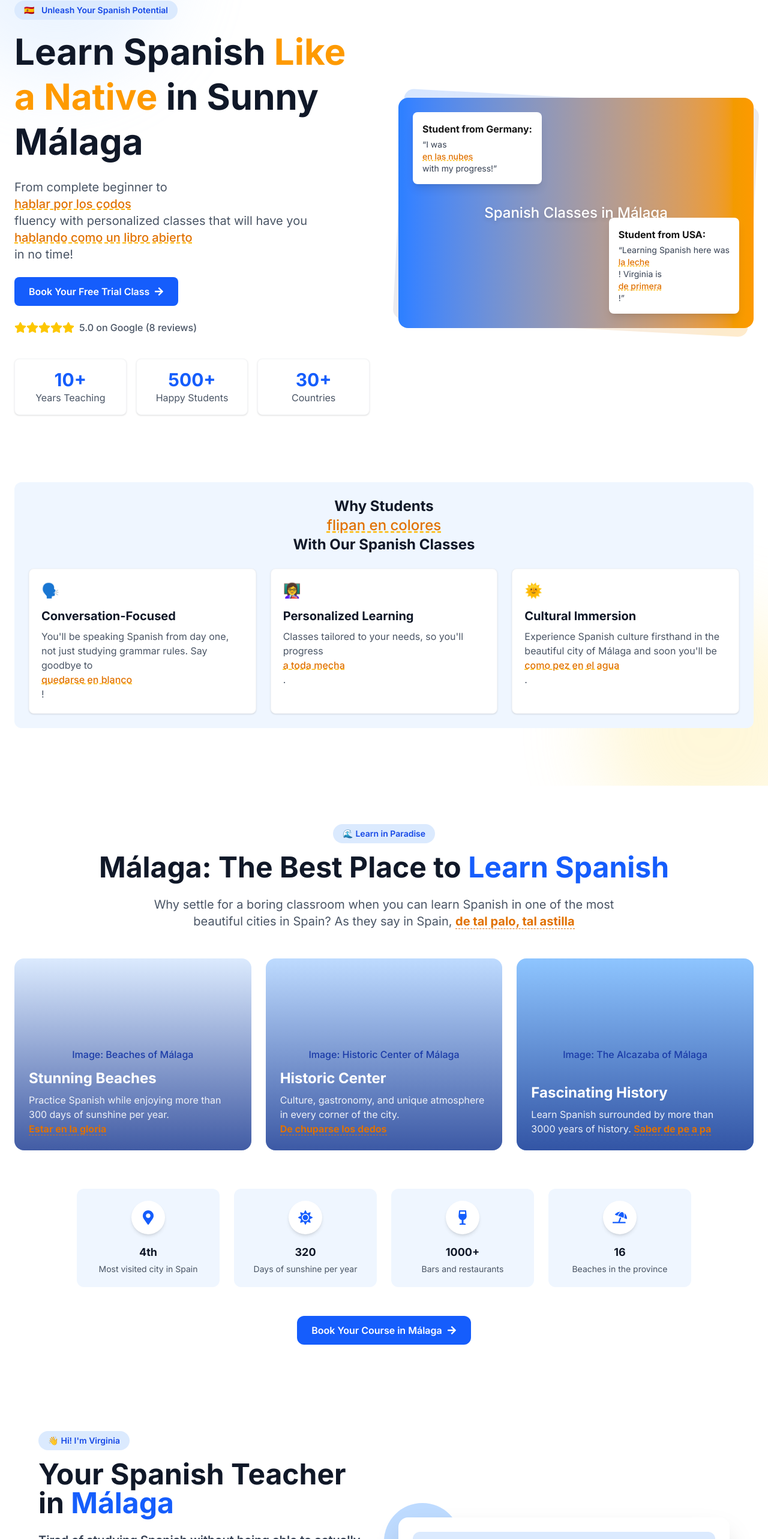
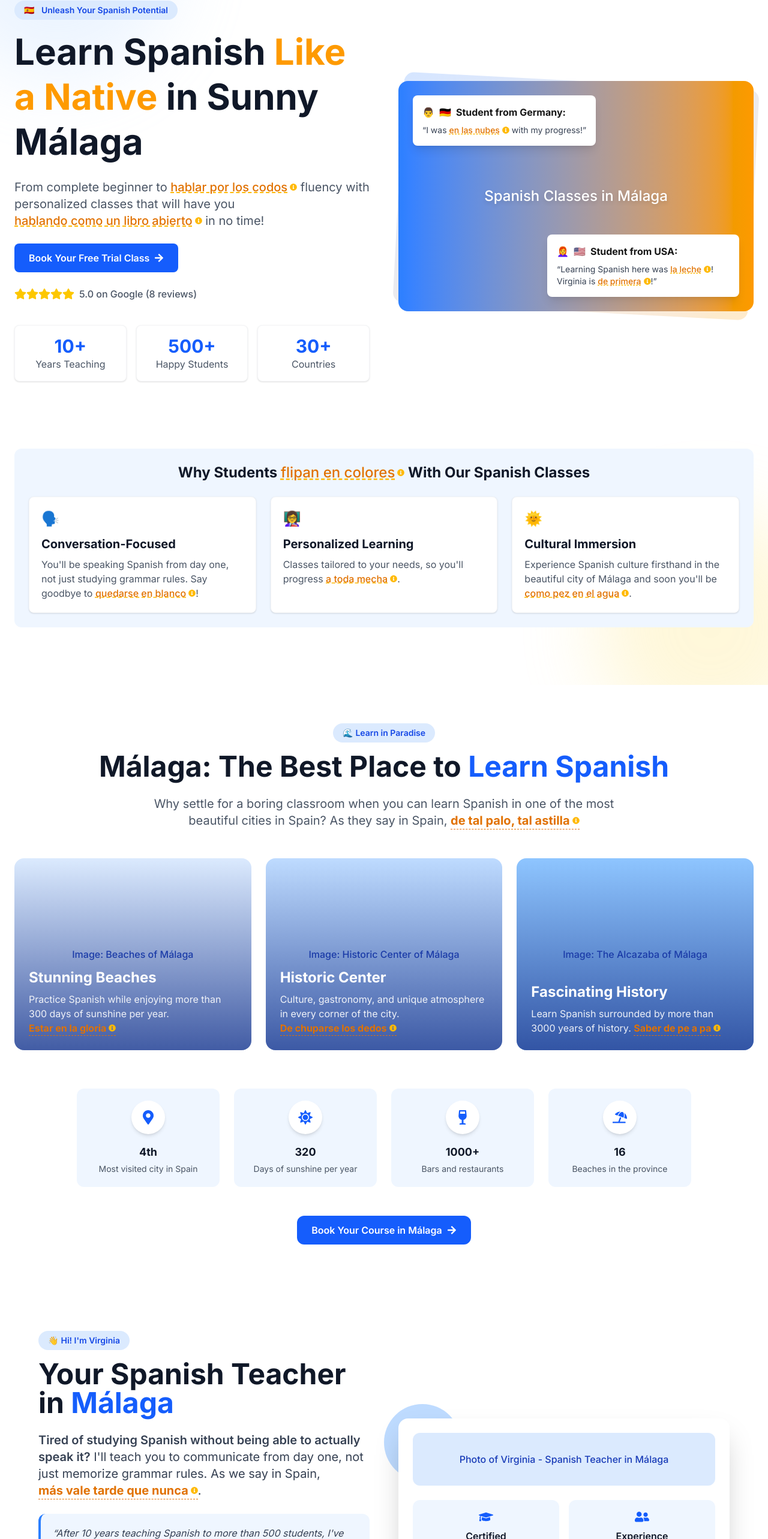
Before and after one commit to alejandroramirezj/spanish-classes-malaga, a Next.js app: page / in a window 1280 px wide. Shown: the part 159-2725 px from the top of the page at 60% size. Built offline with nearby package versions, Linux system fonts and the light colour scheme.

Commit message:
update web

```diff
--- a/src/app/components/About.tsx
+++ b/src/app/components/About.tsx
@@ -1,7 +1,8 @@
 'use client';
 
+import { useState } from 'react';
 import { motion } from 'framer-motion';
-import { FaCheckCircle, FaGraduationCap, FaUserFriends, FaComment, FaArrowRight } from 'react-icons/fa';
+import { FaCheckCircle, FaGraduationCap, FaUserFriends, FaComment, FaArrowRight, FaInfoCircle } from 'react-icons/fa';
 import Link from 'next/link';
 
 // Interface for Spanish expressions
@@ -12,18 +13,41 @@ interface SpanishExpressionProps {
 }
 
 // Component for Spanish expressions with tooltips
-const SpanishExpression = ({ phrase, literal, meaning }: SpanishExpressionProps) => (
-  <div className="relative group inline-block">
-    <span className="font-bold text-amber-600 dark:text-amber-400 cursor-help border-b border-dashed border-amber-600 dark:border-amber-400">
+const SpanishExpression = ({ phrase, literal, meaning }: SpanishExpressionProps) => {
+  const [showTooltip, setShowTooltip] = useState(false);
+
+  return (
+    <div className="relative inline-block">
+      <span
+        className="font-bold text-amber-600 dark:text-amber-400 cursor-pointer border-b border-dashed border-amber-600 dark:border-amber-400 flex items-center gap-1"
+        onClick={() => setShowTooltip(!showTooltip)}
+        onMouseEnter={() => setShowTooltip(true)}
+        onMouseLeave={() => setShowTooltip(false)}
+      >
         {phrase}
+        <FaInfoCircle className="text-xs text-amber-400" />
       </span>
-    <div className="absolute bottom-full left-1/2 -translate-x-1/2 mb-2 w-64 p-3 bg-white dark:bg-gray-800 rounded shadow-lg text-sm opacity-0 invisible group-hover:opacity-100 group-hover:visible transition-all z-50 border border-amber-200 dark:border-amber-800">
+      {showTooltip && (
+        <div className="absolute bottom-full left-1/2 -translate-x-1/2 mb-2 w-64 p-3 bg-white dark:bg-gray-800 rounded shadow-lg text-sm z-50 border border-amber-200 dark:border-amber-800">
+          <div className="relative">
             <p className="font-bold text-amber-600 dark:text-amber-400">{phrase}</p>
             <p className="text-gray-500 italic">Literal: &ldquo;{literal}&rdquo;</p>
             <p className="text-gray-700 dark:text-gray-300">Means: &ldquo;{meaning}&rdquo;</p>
+            <button
+              onClick={(e) => {
+                e.stopPropagation();
+                setShowTooltip(false);
+              }}
+              className="absolute -top-1 -right-1 text-gray-400 hover:text-gray-600 dark:hover:text-gray-200 text-xs"
+            >
+              ✕
+            </button>
           </div>
         </div>
+      )}
+    </div>
   );
+};
 
 const About = () => {
   return (
--- a/src/app/components/Footer.tsx
+++ b/src/app/components/Footer.tsx
@@ -1,7 +1,8 @@
 'use client';
 
+import { useState } from 'react';
 import Link from 'next/link';
-import { FaFacebook, FaInstagram, FaTwitter, FaWhatsapp, FaEnvelope, FaMapMarkerAlt, FaArrowUp } from 'react-icons/fa';
+import { FaFacebook, FaInstagram, FaTwitter, FaWhatsapp, FaEnvelope, FaMapMarkerAlt, FaArrowUp, FaInfoCircle } from 'react-icons/fa';
 
 // Interface for Spanish expressions
 interface SpanishExpressionProps {
@@ -11,18 +12,41 @@ interface SpanishExpressionProps {
 }
 
 // Component for Spanish expressions with tooltips
-const SpanishExpression = ({ phrase, literal, meaning }: SpanishExpressionProps) => (
-  <div className="relative group inline-block">
-    <span className="cursor-help text-amber-300 dark:text-amber-300 font-bold border-b border-dashed border-amber-300">
+const SpanishExpression = ({ phrase, literal, meaning }: SpanishExpressionProps) => {
+  const [showTooltip, setShowTooltip] = useState(false);
+
+  return (
+    <div className="relative inline-block">
+      <span
+        className="cursor-pointer text-amber-300 dark:text-amber-300 font-bold border-b border-dashed border-amber-300 flex items-center gap-1"
+        onClick={() => setShowTooltip(!showTooltip)}
+        onMouseEnter={() => setShowTooltip(true)}
+        onMouseLeave={() => setShowTooltip(false)}
+      >
         {phrase}
+        <FaInfoCircle className="text-xs text-amber-300" />
       </span>
-    <div className="absolute bottom-full left-1/2 -translate-x-1/2 mb-2 w-64 p-3 bg-blue-950 rounded shadow-lg text-sm opacity-0 invisible group-hover:opacity-100 group-hover:visible transition-all z-50 border border-blue-700">
+      {showTooltip && (
+        <div className="absolute bottom-full left-1/2 -translate-x-1/2 mb-2 w-64 p-3 bg-blue-950 rounded shadow-lg text-sm z-50 border border-blue-700">
+          <div className="relative">
             <p className="font-bold text-amber-300">{phrase}</p>
             <p className="text-gray-300 italic">Literal: &ldquo;{literal}&rdquo;</p>
             <p className="text-gray-300">Means: &ldquo;{meaning}&rdquo;</p>
+            <button
+              onClick={(e) => {
+                e.stopPropagation();
+                setShowTooltip(false);
+              }}
+              className="absolute -top-1 -right-1 text-gray-400 hover:text-gray-300 text-xs"
+            >
+              ✕
+            </button>
           </div>
         </div>
+      )}
+    </div>
   );
+};
 
 const Footer = () => {
   const currentYear = new Date().getFullYear();
--- a/src/app/components/Hero.tsx
+++ b/src/app/components/Hero.tsx
@@ -1,8 +1,9 @@
 'use client';
 
 import { motion } from 'framer-motion';
-import { FaArrowRight, FaStar } from 'react-icons/fa';
+import { FaArrowRight, FaStar, FaInfoCircle } from 'react-icons/fa';
 import Link from 'next/link';
+import { useState } from 'react';
 
 interface SpanishExpressionProps {
   expression: string;
@@ -10,18 +11,45 @@ interface SpanishExpressionProps {
   meaning: string;
 }
 
-const SpanishExpression = ({ expression, literal, meaning }: SpanishExpressionProps) => (
-  <div className="relative group">
-    <span className="underline decoration-dashed decoration-amber-400 cursor-help font-medium text-amber-600 dark:text-amber-400">
+const SpanishExpression = ({ expression, literal, meaning }: SpanishExpressionProps) => {
+  const [showTooltip, setShowTooltip] = useState(false);
+
+  const toggleTooltip = () => {
+    setShowTooltip(!showTooltip);
+  };
+
+  return (
+    <div className="relative inline-block">
+      <span
+        className="underline decoration-dashed decoration-amber-400 cursor-pointer font-medium text-amber-600 dark:text-amber-400 flex items-center gap-1"
+        onClick={toggleTooltip}
+        onMouseEnter={() => setShowTooltip(true)}
+        onMouseLeave={() => setShowTooltip(false)}
+      >
         {expression}
+        <FaInfoCircle className="text-xs text-amber-400" />
       </span>
-    <div className="absolute bottom-full left-1/2 -translate-x-1/2 mb-2 w-64 p-3 bg-white dark:bg-gray-800 rounded shadow-lg text-sm opacity-0 invisible group-hover:opacity-100 group-hover:visible transition-all z-50 border border-amber-200 dark:border-amber-800">
+      {showTooltip && (
+        <div className="absolute bottom-full left-1/2 -translate-x-1/2 mb-2 w-64 p-3 bg-white dark:bg-gray-800 rounded shadow-lg text-sm z-50 border border-amber-200 dark:border-amber-800">
+          <div className="relative">
             <p className="font-bold text-amber-600 dark:text-amber-400">{expression}</p>
             <p className="text-gray-500 italic">Literal: &ldquo;{literal}&rdquo;</p>
             <p className="text-gray-700 dark:text-gray-300">Really means: &ldquo;{meaning}&rdquo;</p>
+            <button
+              onClick={(e) => {
+                e.stopPropagation();
+                setShowTooltip(false);
+              }}
+              className="absolute -top-1 -right-1 text-gray-400 hover:text-gray-600 dark:hover:text-gray-200 text-xs"
+            >
+              ✕
+            </button>
           </div>
         </div>
+      )}
+    </div>
   );
+};
 
 const Hero = () => {
   return (
@@ -115,17 +143,25 @@ const Hero = () => {
                 <div className="absolute inset-0 opacity-20 bg-pattern"></div>
                 <span className="text-white text-2xl font-medium drop-shadow-md">Spanish Classes in Málaga</span>
 
-                {/* First testimonial bubble */}
+                {/* First testimonial bubble - Student from USA */}
                 <div className="absolute bottom-6 right-6 bg-white dark:bg-gray-800 p-4 rounded-lg shadow-lg max-w-xs transform transition-transform hover:scale-105">
-                  <p className="font-bold mb-1">Student from USA:</p>
+                  <p className="font-bold mb-2 flex items-center gap-2">
+                    <span>👩‍🦰</span>
+                    <span>🇺🇸</span>
+                    <span>Student from USA:</span>
+                  </p>
                   <p className="text-gray-700 dark:text-gray-300 text-sm">
                     &ldquo;Learning Spanish here was <SpanishExpression expression="la leche" literal="the milk" meaning="awesome/amazing" />! Virginia is <SpanishExpression expression="de primera" literal="of first" meaning="top-notch/excellent" />!&rdquo;
                   </p>
                 </div>
 
-                {/* Second testimonial bubble */}
+                {/* Second testimonial bubble - Student from Germany */}
                 <div className="absolute top-6 left-6 bg-white dark:bg-gray-800 p-4 rounded-lg shadow-lg max-w-xs transform transition-transform hover:scale-105">
-                  <p className="font-bold mb-1">Student from Germany:</p>
+                  <p className="font-bold mb-2 flex items-center gap-2">
+                    <span>👨</span>
+                    <span>🇩🇪</span>
+                    <span>Student from Germany:</span>
+                  </p>
                   <p className="text-gray-700 dark:text-gray-300 text-sm">
                     &ldquo;I was <SpanishExpression expression="en las nubes" literal="in the clouds" meaning="over the moon/extremely happy" /> with my progress!&rdquo;
                   </p>
--- a/src/app/components/Services.tsx
+++ b/src/app/components/Services.tsx
@@ -1,7 +1,8 @@
 'use client';
 
+import { useState } from 'react';
 import { motion } from 'framer-motion';
-import { FaUserFriends, FaUserGraduate, FaLaptop, FaBookOpen, FaCheck, FaArrowRight } from 'react-icons/fa';
+import { FaUserFriends, FaUserGraduate, FaLaptop, FaBookOpen, FaCheck, FaArrowRight, FaInfoCircle } from 'react-icons/fa';
 import Link from 'next/link';
 
 // Interface for Spanish expressions
@@ -13,15 +14,36 @@ interface SpanishExpression {
 
 // Component to display Spanish expressions
 const ExpressTooltip = ({ expression }: { expression: SpanishExpression }) => {
+  const [showTooltip, setShowTooltip] = useState(false);
+
   return (
-    <div className="group relative inline-block">
-      <span className="cursor-help text-amber-600 dark:text-amber-400 font-bold border-b border-dashed border-amber-600 dark:border-amber-400">
+    <div className="relative inline-block">
+      <span
+        className="cursor-pointer text-amber-600 dark:text-amber-400 font-bold border-b border-dashed border-amber-600 dark:border-amber-400 flex items-center gap-1"
+        onClick={() => setShowTooltip(!showTooltip)}
+        onMouseEnter={() => setShowTooltip(true)}
+        onMouseLeave={() => setShowTooltip(false)}
+      >
         {expression.phrase}
+        <FaInfoCircle className="text-xs text-amber-400" />
       </span>
-      <div className="opacity-0 group-hover:opacity-100 transition-opacity bg-white dark:bg-gray-800 text-sm p-2 rounded-md shadow-lg absolute z-10 left-1/2 -translate-x-1/2 w-48 mt-1 border border-gray-200 dark:border-gray-700">
-        <div className="text-xs text-gray-500 italic">Literal: {expression.literal}</div>
-        <div className="text-xs text-gray-600 dark:text-gray-400">Means: {expression.meaning}</div>
-      </div>
+      {showTooltip && (
+        <div className="bg-white dark:bg-gray-800 text-sm p-2 rounded-md shadow-lg absolute z-50 left-1/2 -translate-x-1/2 w-48 mt-1 border border-gray-200 dark:border-gray-700">
+          <div className="relative">
+            <div className="text-xs text-gray-500 italic">Literal: {expression.literal}</div>
+            <div className="text-xs text-gray-600 dark:text-gray-400">Means: {expression.meaning}</div>
+            <button
+              onClick={(e) => {
+                e.stopPropagation();
+                setShowTooltip(false);
+              }}
+              className="absolute -top-1 -right-1 text-gray-400 hover:text-gray-600 dark:hover:text-gray-200 text-xs"
+            >
+              ✕
+            </button>
+          </div>
+        </div>
+      )}
     </div>
   );
 };
--- a/src/app/page.tsx
+++ b/src/app/page.tsx
@@ -1,5 +1,6 @@
 'use client';
 
+import { useState } from 'react';
 import Navbar from './components/Navbar';
 import Hero from './components/Hero';
 import About from './components/About';
@@ -8,7 +9,7 @@ import Testimonials from './components/Testimonials';
 import ContactForm from './components/ContactForm';
 import Footer from './components/Footer';
 import { motion } from 'framer-motion';
-import { FaMapMarkerAlt, FaSun, FaWineGlassAlt, FaUmbrellaBeach, FaArrowRight } from 'react-icons/fa';
+import { FaMapMarkerAlt, FaSun, FaWineGlassAlt, FaUmbrellaBeach, FaArrowRight, FaInfoCircle } from 'react-icons/fa';
 import Link from 'next/link';
 
 // Interface for Spanish expressions
@@ -19,18 +20,41 @@ interface SpanishExpressionProps {
 }
 
 // Component for Spanish expressions with tooltips
-const SpanishExpression = ({ phrase, literal, meaning }: SpanishExpressionProps) => (
-  <div className="relative group inline-block">
-    <span className="font-bold text-amber-600 dark:text-amber-400 cursor-help border-b border-dashed border-amber-600 dark:border-amber-400">
+const SpanishExpression = ({ phrase, literal, meaning }: SpanishExpressionProps) => {
+  const [showTooltip, setShowTooltip] = useState(false);
+
+  return (
+    <div className="relative inline-block">
+      <span
+        className="font-bold text-amber-600 dark:text-amber-400 cursor-pointer border-b border-dashed border-amber-600 dark:border-amber-400 flex items-center gap-1"
+        onClick={() => setShowTooltip(!showTooltip)}
+        onMouseEnter={() => setShowTooltip(true)}
+        onMouseLeave={() => setShowTooltip(false)}
+      >
         {phrase}
+        <FaInfoCircle className="text-xs text-amber-400" />
       </span>
-    <div className="absolute bottom-full left-1/2 -translate-x-1/2 mb-2 w-64 p-3 bg-white dark:bg-gray-800 rounded shadow-lg text-sm opacity-0 invisible group-hover:opacity-100 group-hover:visible transition-all z-50 border border-amber-200 dark:border-amber-800">
+      {showTooltip && (
+        <div className="absolute bottom-full left-1/2 -translate-x-1/2 mb-2 w-64 p-3 bg-white dark:bg-gray-800 rounded shadow-lg text-sm z-50 border border-amber-200 dark:border-amber-800">
+          <div className="relative">
             <p className="font-bold text-amber-600 dark:text-amber-400">{phrase}</p>
             <p className="text-gray-500 italic">Literal: &ldquo;{literal}&rdquo;</p>
             <p className="text-gray-700 dark:text-gray-300">Means: &ldquo;{meaning}&rdquo;</p>
+            <button
+              onClick={(e) => {
+                e.stopPropagation();
+                setShowTooltip(false);
+              }}
+              className="absolute -top-1 -right-1 text-gray-400 hover:text-gray-600 dark:hover:text-gray-200 text-xs"
+            >
+              ✕
+            </button>
           </div>
         </div>
+      )}
+    </div>
   );
+};
 
 export default function Home() {
   return (
```
Also changed, not shown: src/app/components/Testimonials.tsx (+46 -11 lines). Lines whose indentation alone changed are shown as unchanged.
